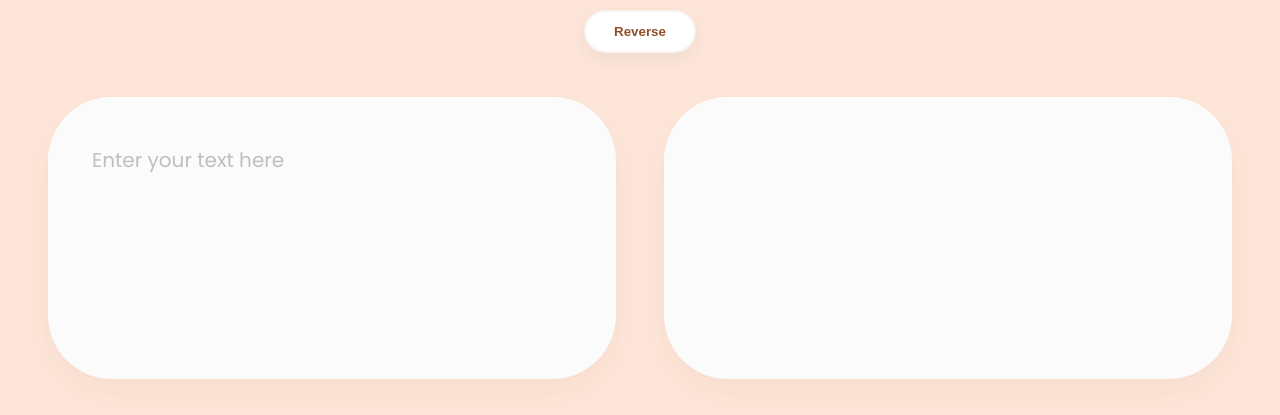
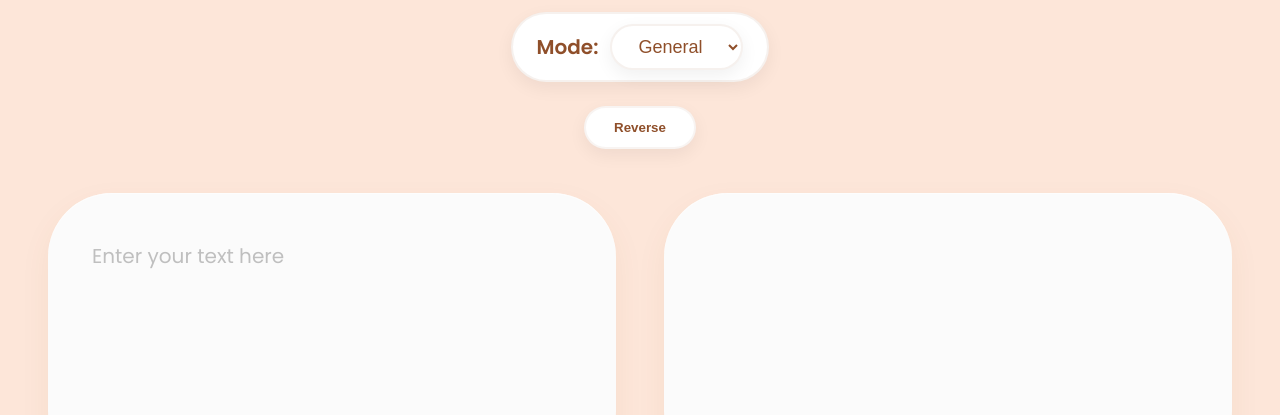
Before and after one commit to CSE210-fa25-team07/emoji-speak-translator, a website with bundled scripts: page index.html in a window 1280 px wide. Shown: the part 140-555 px from the top of the page. Built offline with nearby package versions, Linux system fonts and the light colour scheme.

Commit message:
Add modes to frontend

```diff
--- a/index.html
+++ b/index.html
@@ -13,6 +13,15 @@
     <div class="title">
       Emoji Translator
       <span class="emoji">😀</span>
+    </div>
+
+    <!-- Mode Selector -->
+    <div class="mode-selector">
+      <label for="mode">Mode:</label>
+      <select id="mode">
+        <option value="general" selected>General</option>
+        <option value="slang">Slang</option>
+      </select>
     </div>
 
     <div class="reverse-wrap">
--- a/style.css
+++ b/style.css
@@ -169,3 +169,50 @@ html,body{
 textarea[readonly] {
     caret-color: transparent;
 }
+
+.mode-selector {
+  display: flex;
+  align-items: center;
+  justify-content: center;
+  gap: 12px;
+  margin-top: -4px;
+  margin-bottom: -6px;
+  font-family: 'Poppins', sans-serif;
+
+  /* 🟤 Box styling */
+  background: white;
+  border: 2px solid rgba(143, 79, 42, 0.08);
+  box-shadow: 0 6px 18px rgba(0, 0, 0, 0.06);
+  border-radius: 36px;
+  padding: 10px 24px;
+}
+
+.mode-selector label {
+  font-weight: 600;
+  font-size: 20px;
+  color: var(--accent);
+}
+
+.mode-selector select {
+  background: white;
+  border: 2px solid rgba(143, 79, 42, 0.08);
+  border-radius: 28px;
+  padding: 10px 22px;
+  font-size: 18px;
+  font-weight: 500;
+  color: var(--accent);
+  box-shadow: 0 6px 18px rgba(0, 0, 0, 0.06);
+  cursor: pointer;
+  transition: all 0.2s ease;
+}
+
+.mode-selector select:hover {
+  transform: translateY(-1px);
+  box-shadow: 0 8px 20px rgba(0, 0, 0, 0.08);
+}
+
+.mode-selector select:focus {
+  outline: none;
+  border-color: var(--accent);
+  box-shadow: 0 0 0 3px rgba(143, 79, 42, 0.15);
+}
```
